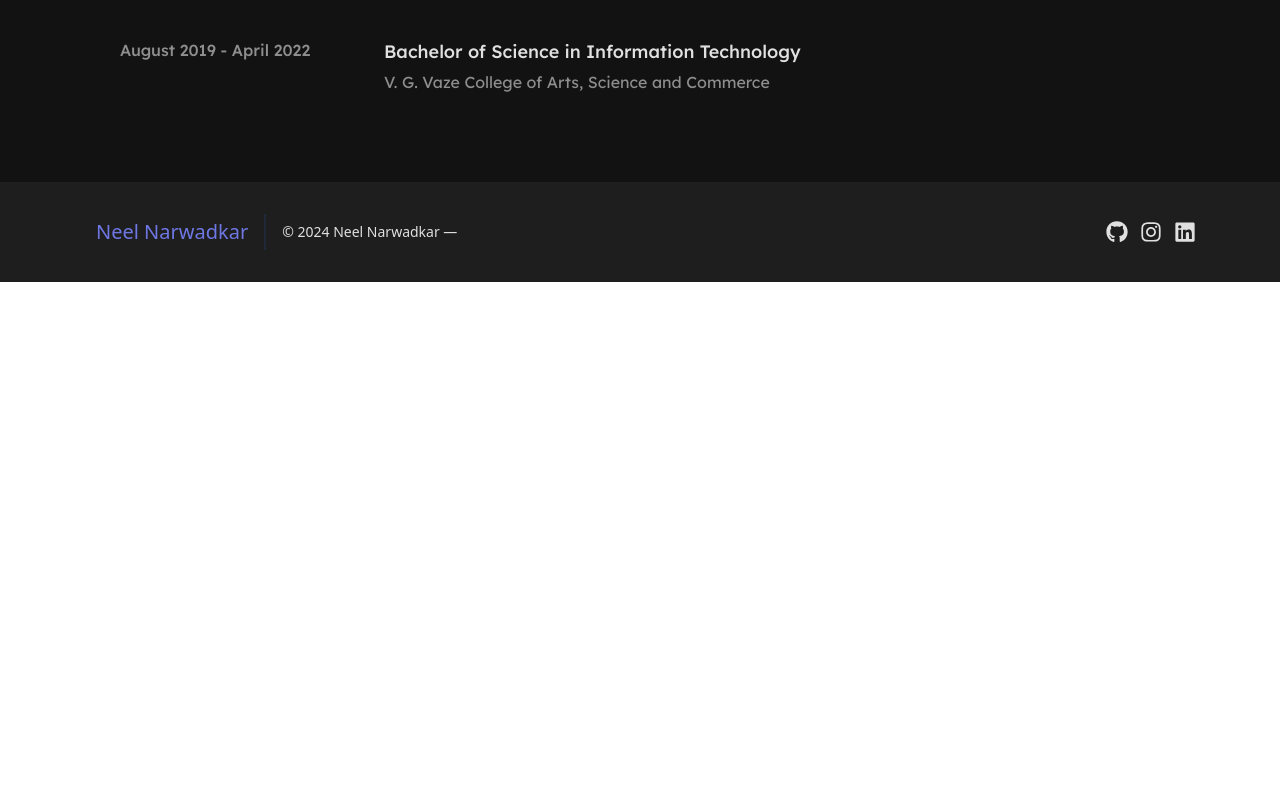
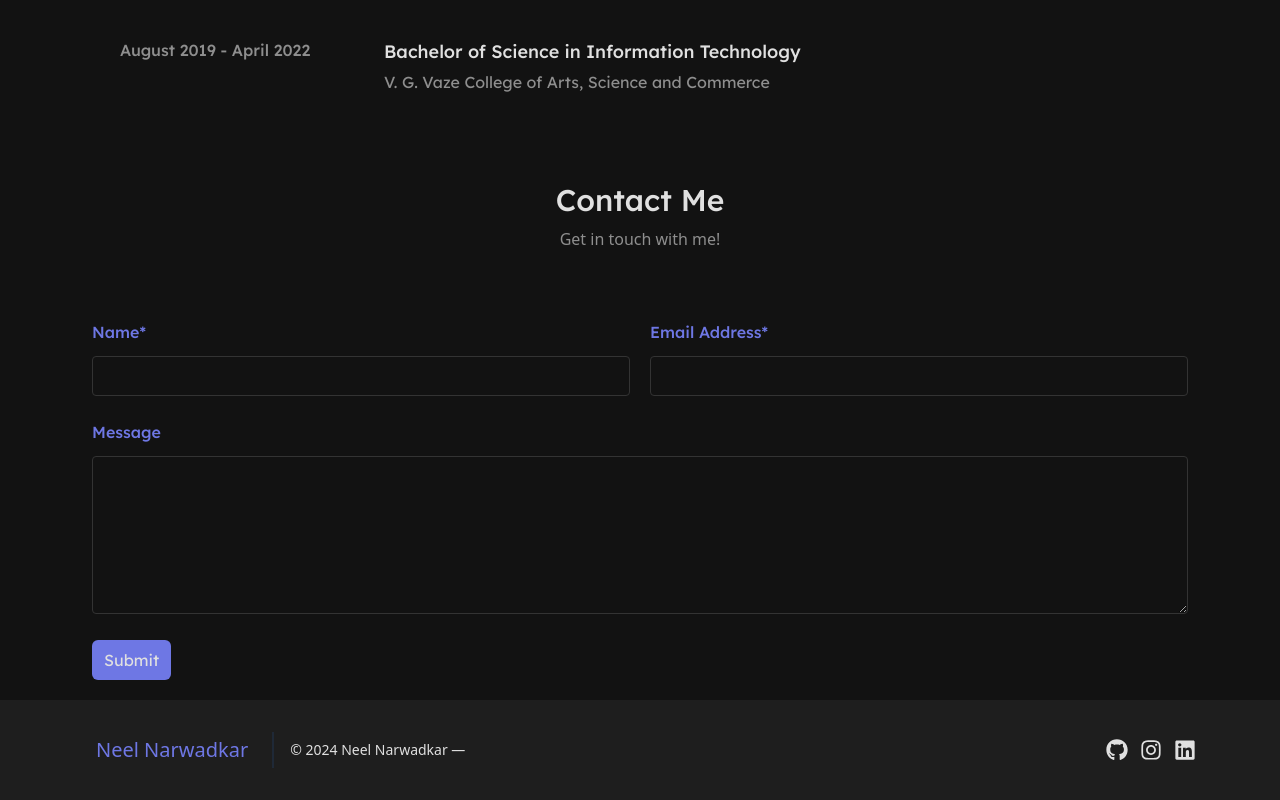
Before and after one commit to neel-1905/portolio-website, a React (Vite) app: page / in a window 1280 px wide. Shown: the part 4178-4978 px from the top of the page. Before the commit the page ends 4460 px from the top, so only its background shows below. Built offline with nearby package versions, Linux system fonts and the light colour scheme; a web font is replaced by a local one.

Commit message:
contact section

```diff
--- a/package.json
+++ b/package.json
@@ -13,6 +13,7 @@
     "framer-motion": "^11.2.6",
     "react": "^18.2.0",
     "react-dom": "^18.2.0",
+    "react-hook-form": "^7.51.5",
     "react-icons": "^5.2.1",
     "react-router-dom": "^6.23.1",
     "react-router-hash-link": "^2.4.3",
--- a/src/components/PrimaryButton.tsx
+++ b/src/components/PrimaryButton.tsx
@@ -10,7 +10,7 @@ const PrimaryButton: FC<MotionButtonProps> = (btnProps) => {
   return (
     <motion.button
       whileTap={{ scale: 0.85 }}
-      className="bg-btn-primary hover:bg-btn-hover-primary transition-all duration-300 px-3 py-2 font-lexend rounded-md text-btn-text-primary"
+      className=" bg-btn-primary hover:bg-btn-hover-primary transition-all duration-300 px-3 py-2 font-lexend rounded-md text-btn-text-primary"
       {...props}
     >
       {children}
--- /dev/null
+++ b/src/components/contact/ContactSection.tsx
@@ -0,0 +1,80 @@
+import { useForm } from "react-hook-form";
+import Section from "../Section";
+import Input from "./Input";
+import { TextArea } from "./TextArea";
+import PrimaryButton from "../PrimaryButton";
+
+type FORM = {
+  name: string;
+  email: string;
+  message: string;
+};
+
+const ContactSection = () => {
+  const {
+    register,
+    handleSubmit,
+    formState: { errors },
+  } = useForm<FORM>({
+    mode: "all",
+  });
+
+  const onSubmit = (data: FORM) => {
+    console.log(data);
+  };
+
+  return (
+    <Section id="contact">
+      <div className="flex flex-col text-center w-full mb-12">
+        <h2 className="sm:text-3xl text-2xl font-medium title-font mb-2 text-text-primary font-lexend">
+          Contact Me
+        </h2>
+        <p className="lg:w-2/3 mx-auto leading-relaxed text-base text-text-secondary">
+          Get in touch with me!
+        </p>
+      </div>
+
+      <div className="py-5">
+        <form onSubmit={handleSubmit(onSubmit)} noValidate>
+          <div className="grid grid-cols-1 md:grid-cols-2 gap-5 mb-5">
+            <Input
+              type="text"
+              label="Name"
+              {...register("name", {
+                required: "Name is required",
+              })}
+              error={errors.name?.message}
+              required
+            />
+            <Input
+              {...register("email", {
+                required: "Email is required",
+                pattern: {
+                  value: /^[a-z0-9._%+-]+@[a-z0-9.-]+\.[a-z]{2,4}$/,
+                  message: "Invalid Email",
+                },
+              })}
+              error={errors.email?.message}
+              type="email"
+              label="Email Address"
+              required
+            />
+          </div>
+
+          <div className="mb-5">
+            <TextArea
+              label="Message"
+              id="message"
+              rows={7}
+              {...register("message")}
+            />
+          </div>
+
+          <PrimaryButton>Submit</PrimaryButton>
+        </form>
+      </div>
+    </Section>
+  );
+};
+
+export default ContactSection;
--- /dev/null
+++ b/src/components/contact/Input.tsx
@@ -0,0 +1,43 @@
+import { ComponentProps, forwardRef } from "react";
+import InputLabel from "./InputLabel";
+import InputError from "./InputError";
+// import { FieldError } from './Form'
+
+interface InputProps extends ComponentProps<"input"> {
+  label: string;
+  error?: string;
+  capitalize?: boolean;
+}
+
+export const Input = forwardRef<HTMLInputElement, InputProps>(function Input(
+  { id, label, type = "text", error, required, capitalize, ...props },
+  ref
+) {
+  const isEmailOrPassword =
+    type === "email" || type === "password" || !capitalize;
+
+  return (
+    <div className="w-full">
+      <div className="w-full mb-3">
+        <InputLabel id={id}>
+          {label}
+          {required ? "*" : ""}
+        </InputLabel>
+      </div>
+      <div className="mb-1 w-full">
+        <input
+          id={id}
+          className={`rounded-[4px] ${
+            isEmailOrPassword ? "normal-case" : "capitalize"
+          } h-10  p-2 w-full font-lexend font-normal text-sm text-text-primary placeholder:text-text-secondary border border-border-primary bg-transparent focus:outline-none outline-none focus:border focus:border-theme-primary`}
+          type={type}
+          ref={ref}
+          {...props}
+        />
+      </div>
+      {error && <InputError>{error}</InputError>}
+    </div>
+  );
+});
+
+export default Input;
--- /dev/null
+++ b/src/components/contact/InputError.tsx
@@ -0,0 +1,12 @@
+import { FC, ReactNode } from "react";
+
+type ErrorProps = {
+  children: ReactNode;
+};
+
+const InputError: FC<ErrorProps> = (errorProps) => {
+  const { children } = errorProps;
+  return <span className="text-sm text-red-500">{children}</span>;
+};
+
+export default InputError;
--- /dev/null
+++ b/src/components/contact/InputLabel.tsx
@@ -0,0 +1,21 @@
+import { ComponentProps, FC, ReactNode } from "react";
+
+interface LabelProps extends ComponentProps<"label"> {
+  children: ReactNode;
+}
+
+const InputLabel: FC<LabelProps> = (labelProps) => {
+  const { children, id, ...props } = labelProps;
+
+  return (
+    <label
+      className="block text-base font-secondary-400 font-lexend font-medium text-theme-primary"
+      htmlFor={id}
+      {...props}
+    >
+      {children}
+    </label>
+  );
+};
+
+export default InputLabel;
--- /dev/null
+++ b/src/components/contact/TextArea.tsx
@@ -0,0 +1,33 @@
+import { ComponentProps, forwardRef } from "react";
+import InputLabel from "./InputLabel";
+import InputError from "./InputError";
+// import { FieldError } from './Form'
+
+interface TextAreaProps extends ComponentProps<"textarea"> {
+  label: string;
+  error?: string;
+  helperText?: string;
+}
+
+export const TextArea = forwardRef<HTMLTextAreaElement, TextAreaProps>(
+  function TextArea({ label, error, required, id, ...props }, ref) {
+    return (
+      <div className="w-full">
+        <div className="w-full mb-3 ">
+          <InputLabel htmlFor={id}>
+            {label}
+            {required ? "*" : ""}
+          </InputLabel>
+        </div>
+        <textarea
+          id={id}
+          {...props}
+          ref={ref}
+          className="rounded-[4px] p-2 w-full font-lexend font-normal text-sm text-text-primary placeholder:text-text-secondary border border-border-primary bg-transparent focus:outline-none outline-none focus:border focus:border-theme-primary"
+        ></textarea>
+
+        {error ? <InputError>{error}</InputError> : null}
+      </div>
+    );
+  }
+);
--- a/src/components/footer/Footer.tsx
+++ b/src/components/footer/Footer.tsx
@@ -29,18 +29,18 @@ const Footer = () => {
 
   return (
     <footer className="bg-card-bg body-font">
-      <div className="max-w-6xl mx-auto px-5 py-8 flex items-center justify-between sm:flex-row flex-col">
-        <div className="flex items-center">
+      <div className="max-w-6xl mx-auto px-5 py-8 flex items-center justify-between sm:flex-row flex-col gap-2">
+        <div className="flex items-center gap-2">
           <HashLink
             smooth
             to={"/#"}
             className="flex title-font font-medium items-center md:justify-start justify-center text-white"
           >
-            <span className="ml-3 text-xl text-theme-primary">
+            <span className="ml-3 text-lg md:text-xl text-theme-primary">
               Neel Narwadkar
             </span>
           </HashLink>
-          <p className="text-sm text-text-primary sm:ml-4 sm:pl-4 sm:border-l-2 sm:border-gray-800 sm:py-2 sm:mt-0 mt-4">
+          <p className="text-sm text-text-primary sm:ml-4 sm:pl-4 sm:border-l-2 sm:border-gray-800 sm:py-2">
             © {new Date().getFullYear()} Neel Narwadkar —
           </p>
         </div>
--- a/src/components/pages/HomePage.tsx
+++ b/src/components/pages/HomePage.tsx
@@ -1,4 +1,5 @@
 import AboutSection from "../about/AboutSection";
+import ContactSection from "../contact/ContactSection";
 import HeroSection from "../hero/HeroSection";
 import ProjectsSection from "../projects/ProjectsSection";
 
@@ -8,6 +9,7 @@ const HomePage = () => {
       <HeroSection />
       <ProjectsSection />
       <AboutSection />
+      <ContactSection />
     </>
   );
 };
```
Also changed, not shown: 1 other file (tests, documents, lock files or other folders).
